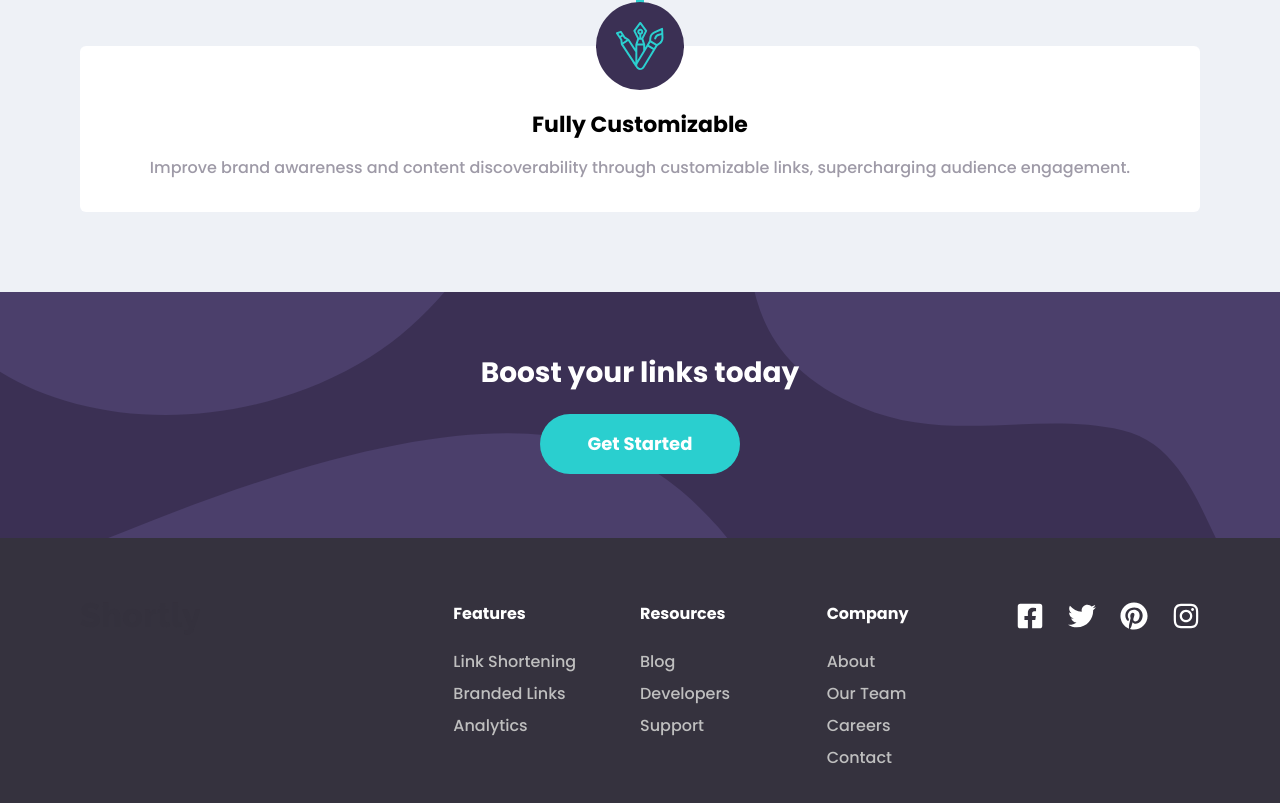
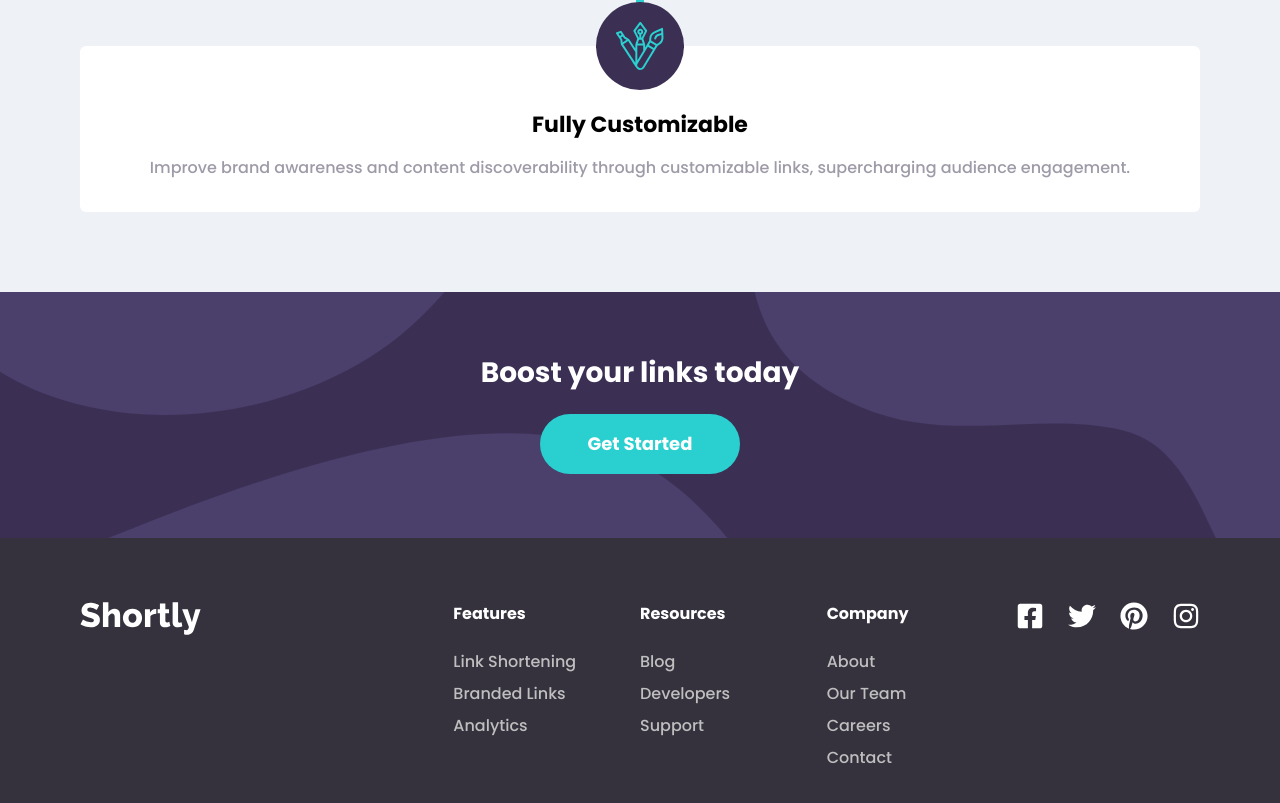
Before and after one commit to christycrt/url-shorten-api, a Next.js app: page / in a window 1280 px wide. Shown: the part 1731-2534 px from the top of the page. Built offline with nearby package versions, Linux system fonts and the light colour scheme.

Commit message:
[UPDATE] button

```diff
--- a/components/common/Button.tsx
+++ b/components/common/Button.tsx
@@ -43,7 +43,7 @@ const Button: React.FC<Props> = ({
   return (
     <button
       type={type}
-      className={`bg-cyan text-white font-bold ${sizeClass} ${radiusClass}`}
+      className={`bg-cyan text-white font-bold hover:bg-cyan-hover ${sizeClass} ${radiusClass}`}
       onClick={onClick}
       disabled={disable}
     >
--- a/styles/globals.scss
+++ b/styles/globals.scss
@@ -15,16 +15,16 @@ img {
   max-width: none;
 }
 
-.logo {
+.logo-navbar {
   filter: brightness(0) saturate(100%) invert(18%) sepia(14%) saturate(597%)
     hue-rotate(214deg) brightness(96%) contrast(92%);
 }
 
-.logo1 {
+.logo-footer {
   filter: brightness(0) saturate(100%) invert(100%) sepia(0%) saturate(0%)
     hue-rotate(232deg) brightness(107%) contrast(106%);
 }
 
 button:disabled {
-  @apply bg-dark-violet;
+  @apply bg-dark-violet hover:bg-dark-violet;
 }
```
